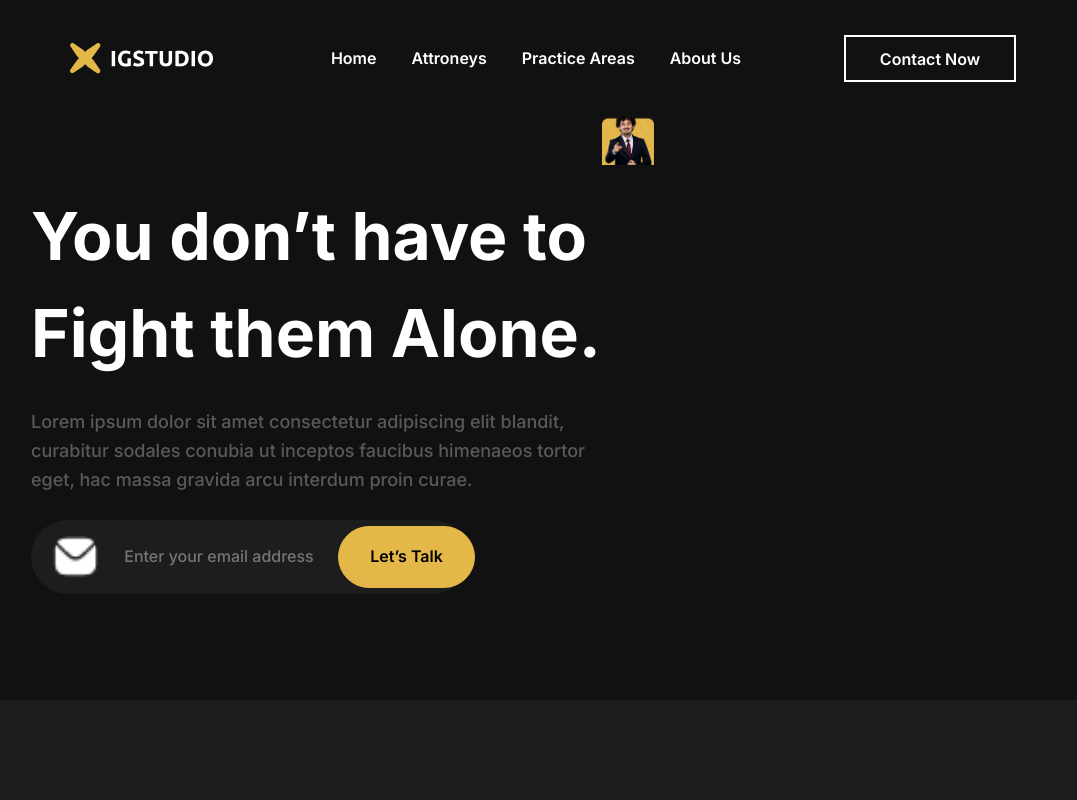
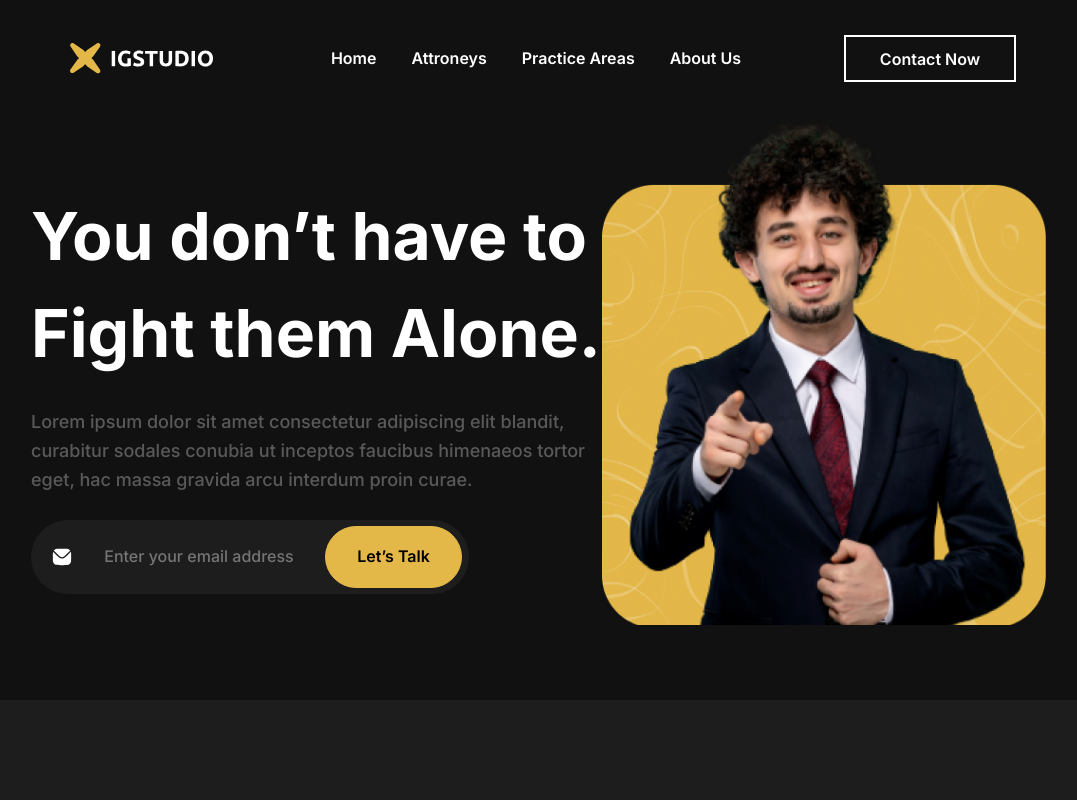
Before and after one commit to Shubham-Pathak-14/law-firm-landing-page, a React (Create React App) app: page / in a window 1280 px wide. Shown: the top 800 px of the page, without its empty margins (97-1174 px from the left). Built offline with nearby package versions, Linux system fonts and the light colour scheme.

Commit message:
Minor bugs

```diff
--- a/src/Components/HeroSection/HeroSection.module.css
+++ b/src/Components/HeroSection/HeroSection.module.css
@@ -6,7 +6,7 @@
 	margin-bottom: 75px;
 }
 
-@media only screen and (max-width: 768px) {
+/* @media only screen and (max-width: 768px) {
 	.wrapper {
 		flex-direction: column;
 	}
@@ -22,7 +22,7 @@
 	.inputContainer {
 		margin-bottom: 75px;
 	}
-}
+} */
 
 .leftWrapper {
 	display: flex;
@@ -81,6 +81,11 @@
 	padding-right: 7px;
 }
 
+.inputContainer img {
+	width: 22px;
+	height: 18px;
+}
+
 .inputContainer input {
 	color: var(--color-white);
 	text-align: center;
@@ -117,7 +122,7 @@
 	position: relative;
 }
 
-.container {
+.container img{
 	position: absolute;
 	width: 443.511px;
 	height: 509.069px;
--- a/src/Components/Navbar/Navbar.module.css
+++ b/src/Components/Navbar/Navbar.module.css
@@ -49,6 +49,7 @@
 	display: flex;
 	align-items: center;
 	justify-content: center;
+	cursor: pointer;
 }
 
 @media only screen and (max-width: 768px) {
```
Also changed, not shown: src/Components/HeroSection/HeroSection.jsx (+4 -3 lines), src/Assets/envelope_icon.png (deleted), src/Assets/envelope_icon.svg (added).
